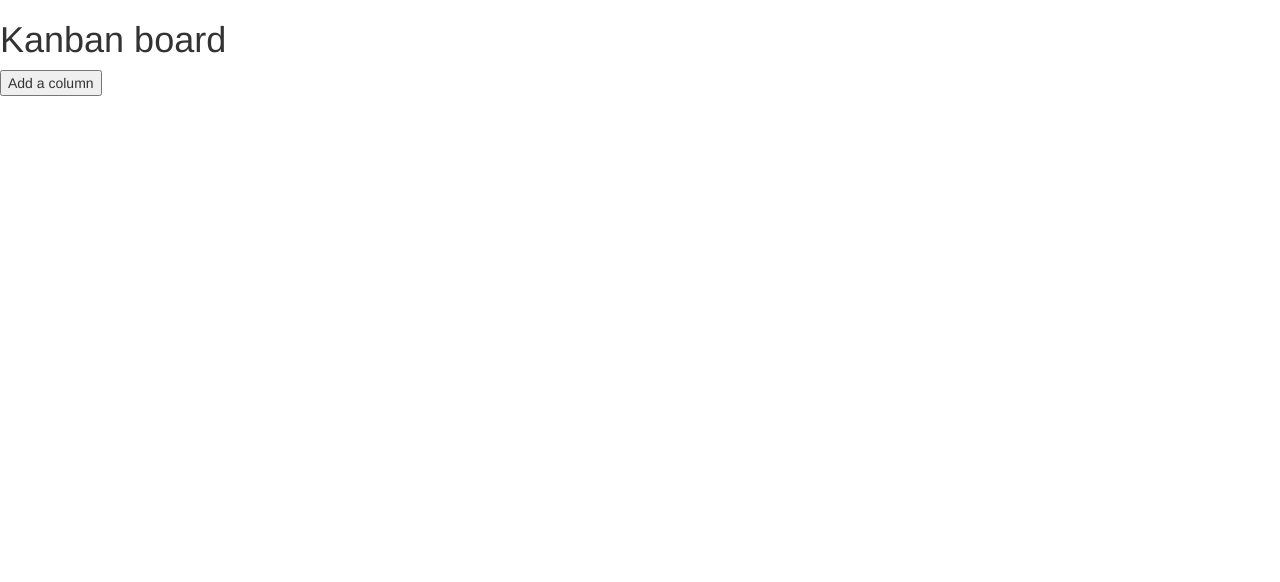
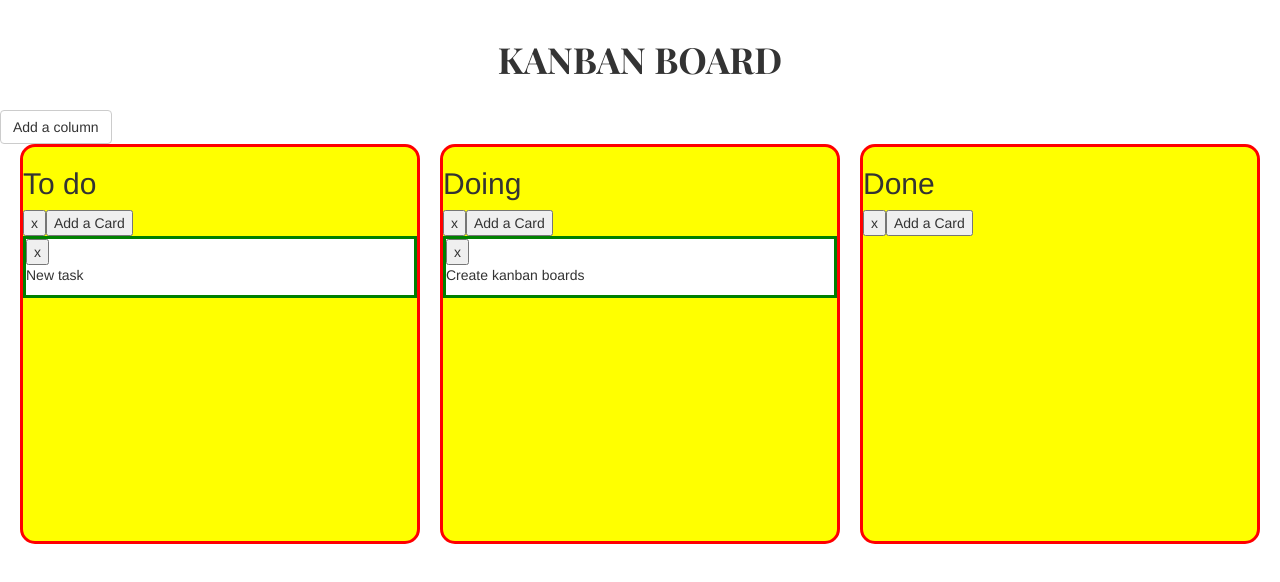
Before and after one commit to malgorzatakapuscinska/modul11_6, a website: page index.html in a window 1280 px wide. Drawn offline with nearby package versions, Linux system fonts and the light colour scheme; a web font is replaced by a local one.

Commit message:
Add script to scripts.js

```diff
--- /dev/null
+++ b/css/style.css
@@ -0,0 +1,38 @@
+h1 {
+  font-family: 'Playfair Display', serif;
+  font-size: 36px;
+  font-weight: bold;
+  padding: 20px 0;
+}
+
+.column-container {
+  display: flex;
+  flex-flow: wrap;
+  justify-content: space-evenly;
+  align-items: strech;
+}
+
+.create-column {
+  margin: 0 auto;
+}
+
+.column {
+  border: 3px solid red;
+  background-color: yellow;
+  min-width: 400px;
+  min-height: 400px;
+  flex: 0 auto;
+  border-radius: 15px;
+}
+
+.column-card-list {
+  list-style-type: none;
+  padding: 0;
+}
+
+.card {
+  border: 3px solid green;
+  background-color: white;
+}
+
+/*# sourceMappingURL=style.css.map */
--- /dev/null
+++ b/css/style.prefixed.css
@@ -0,0 +1,46 @@
+h1 {
+  font-family: 'Playfair Display', serif;
+  font-size: 36px;
+  font-weight: bold;
+  padding: 20px 0;
+}
+
+.column-container {
+  display: -webkit-box;
+  display: -ms-flexbox;
+  display: flex;
+  -ms-flex-flow: wrap;
+      flex-flow: wrap;
+  -webkit-box-pack: space-evenly;
+      -ms-flex-pack: space-evenly;
+          justify-content: space-evenly;
+  -webkit-box-align: strech;
+      -ms-flex-align: strech;
+          align-items: strech;
+}
+
+.create-column {
+  margin: 0 auto;
+}
+
+.column {
+  border: 3px solid red;
+  background-color: yellow;
+  min-width: 400px;
+  min-height: 400px;
+  -webkit-box-flex: 0;
+      -ms-flex: 0 auto;
+          flex: 0 auto;
+  border-radius: 15px;
+}
+
+.column-card-list {
+  list-style-type: none;
+  padding: 0;
+}
+
+.card {
+  border: 3px solid green;
+  background-color: white;
+}
+/*# sourceMappingURL=style.prefixed.css.map */
--- a/index.html
+++ b/index.html
@@ -6,12 +6,13 @@
 	<meta name="viewport" content="width=device-width, initial-scale=1.0">
     <link href="https://maxcdn.bootstrapcdn.com/bootstrap/3.3.6/css/bootstrap.min.css" rel="stylesheet" />
 	<script src="https://ajax.googleapis.com/ajax/libs/jquery/1.12.4/jquery.min.js"></script>
-	<link rel="stylesheet" href="style.css">
+	<link rel="stylesheet" href="css/style.css">
+	<link href="https://fonts.googleapis.com/css?family=Playfair+Display:400,400i,700,700i,900,900i&amp;subset=latin-ext" rel="stylesheet">
 </head>
 <body>
 	<div id="board" class="board">
-        <h1>Kanban board</h1>
-        <button class="create-column">Add a column</button>
+        <h1  class="text-uppercase text-center">Kanban board</h1>
+        <button class="create-column btn btn-default">Add a column</button>
         <div class="column-container"></div>
 	</div>
 
--- a/js/scripts.js
+++ b/js/scripts.js
@@ -1,45 +1,141 @@
 $(function(){
 
-	function randomString() {
-	    var chars = '0123456789abcdefghiklmnopqrstuvwxyzABCDEFGHIJKLMNOPQRSTUVWXTZ';
-	    var str = '';
-	    for (var i = 0; i < 10; i++) {
-	        str += chars[Math.floor(Math.random() * chars.length)];
+//funckcja losująca 10 znaków z tablicy 61 znaków i składająca je w jeden string
+
+function randomString(){
+	var chars = '0123456789abcdefghiklmnopqrstuvwxyzABCDEFGHIJKLMNOPQRSTUVWXTZ',
+		str = '';
+
+	for (var i=0; i<10; i++){
+		str +=chars[Math.floor(Math.random() * chars.length)];
 	}
 	return str;
 }
 
-	function Column(name){
+//Math - obiekt globalny
+//floor - metoda zaokrąglająca liczby w dół
+//random - metoda losująca liczbę z zakresu <0,1)
 
+//KLASA KOLUMN
+
+var board = {
+		name: 'Kanban Board',
+		addColumn: function(column) {
+			this.$element.append(column.$element);
+			/*initSortable();*/
+		},
+
+		$element: $('#board .column-container')
+};
+
+$('.create-column')
+.click(function(){
+	var name = prompt('Enter a column name');
+
+	var column = new Column(name);
+  	board.addColumn(column);
+});
+
+function Column(name) {
 	var self = this;
 
-		this.ID = randomString();
+	this.id = randomString();
 	this.name = name;
 	this.$element = createColumn();
 
-		    function createColumn(){
-			this.$column = $('<div>').addClass('column');
-			this.$columnTitle = $('<h2>').addClass('column-titlw').text(self.name);
-			this.$columnCardList = $('<ul>').addClass('column-card-list');
-			this.$columnDelete = $('<button>').addClass('btn-delete').text('x');
-			this.$columnAddCard = $('button').addClass('btn-add-card').text('Add a card');
+
+function createColumn (){
+	var $column=$('<div>').addClass('column');
+	var $columnTitle = $('<h2>').addClass('column-title').text(self.name);
+	var $columnCardList = $('<ul>').addClass('column-card-list');
+	var $columnDelete = $('<button>').addClass('btn-delete').text('x');
+	var $columnAddCard = $('<button>').addClass('add-card').text('Add a Card');
 
 	$columnDelete.click(function(){
 		self.removeColumn();
 	});
-			$columnAddCard.click(function(){
-				self.addCard(new Card(prompt("Enter the name of the card")));
+	$columnAddCard.click(function(event){
+		event.preventDefault();
+		self.addCard(new Card(prompt('Enter the name of the card')));
+	});
+	$column.append($columnTitle).append($columnDelete).append($columnAddCard).append($columnCardList);
+	return $column;
+}
+
+}
+
+Column.prototype = {
+	addCard: function(card) {
+		this.$element.children('ul').append(card.$element);
+	},
+	removeColumn: function() {
+		this.$element.remove();
+	}
+};
+
+
+// KLASA CARD
+
+function Card(description) {
+	var self=this;
+
+	this.id = randomString();
+	this.description = description;
+	this.$element = createCard();
+
+	function createCard() {
+		 var $card = $('<li>').addClass('card');
+		 var $cardDescription = $('<p>').addClass('card-description').text(self.description);
+		 var $cardDelete = $('<button>').addClass('btn-delete').text('x');
+
+		 console.log($card);
+		 console.log($cardDescription);
+		 console.log($cardDelete);
+		 $cardDelete.click(function(){
+			 self.removeCard();
 		 });
 
-			$column.append($columnTitle)
-	        .append($columnDelete)
-	        .append($columnAddCard)
-	        .append($columnCardList);
+		 $card.append($cardDelete).append($cardDescription);
 
-
-			return $column;
-
+		 console.log($card);
+		 return $card;
 	}
 }
 
+Card.prototype = {
+		removeCard: function() {
+			this.$element.remove();
+		}
+};
+
+
+
+
+function initSortable() {
+    $('.column-card-list').sortable({
+      connectWith: '.column-card-list',
+      placeholder: 'card-placeholder'
+    }).disableSelection();
+  }
+
+
+//CREATING COLUMNS
+var todoColumn = new Column('To do');
+var doingColumn = new Column('Doing');
+var doneColumn = new Column('Done');
+
+// ADDING COLUMNS TO THE BOARD
+board.addColumn(todoColumn);
+board.addColumn(doingColumn);
+board.addColumn(doneColumn);
+
+// CREATING CARDS
+var card1 = new Card('New task');
+var card2 = new Card('Create kanban boards');
+
+// ADDING CARDS TO COLUMNS
+todoColumn.addCard(card1);
+doingColumn.addCard(card2);
+
+
 });
```
Also changed, not shown: package.json (+5 -5 lines), 2 other files. Lines whose indentation alone changed are shown as unchanged.
